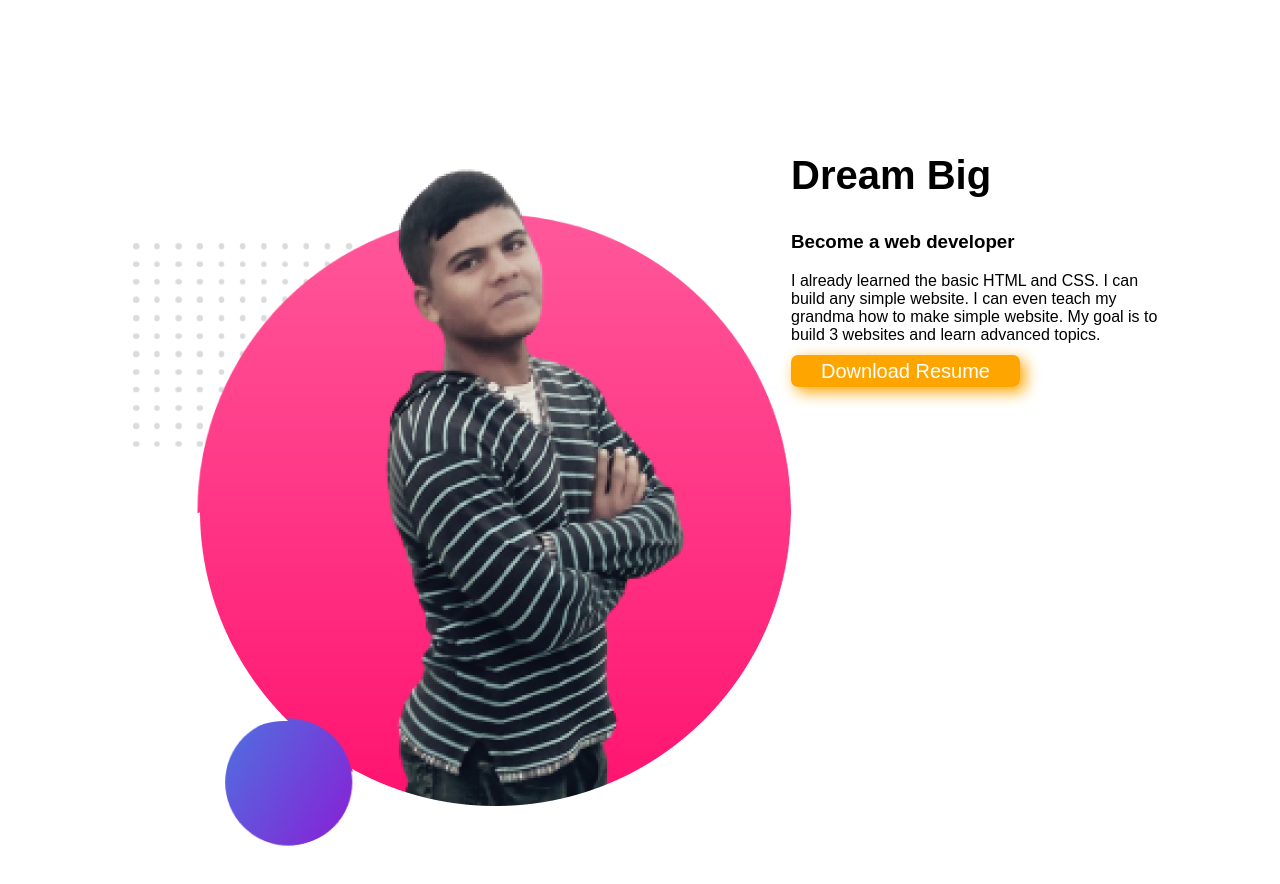
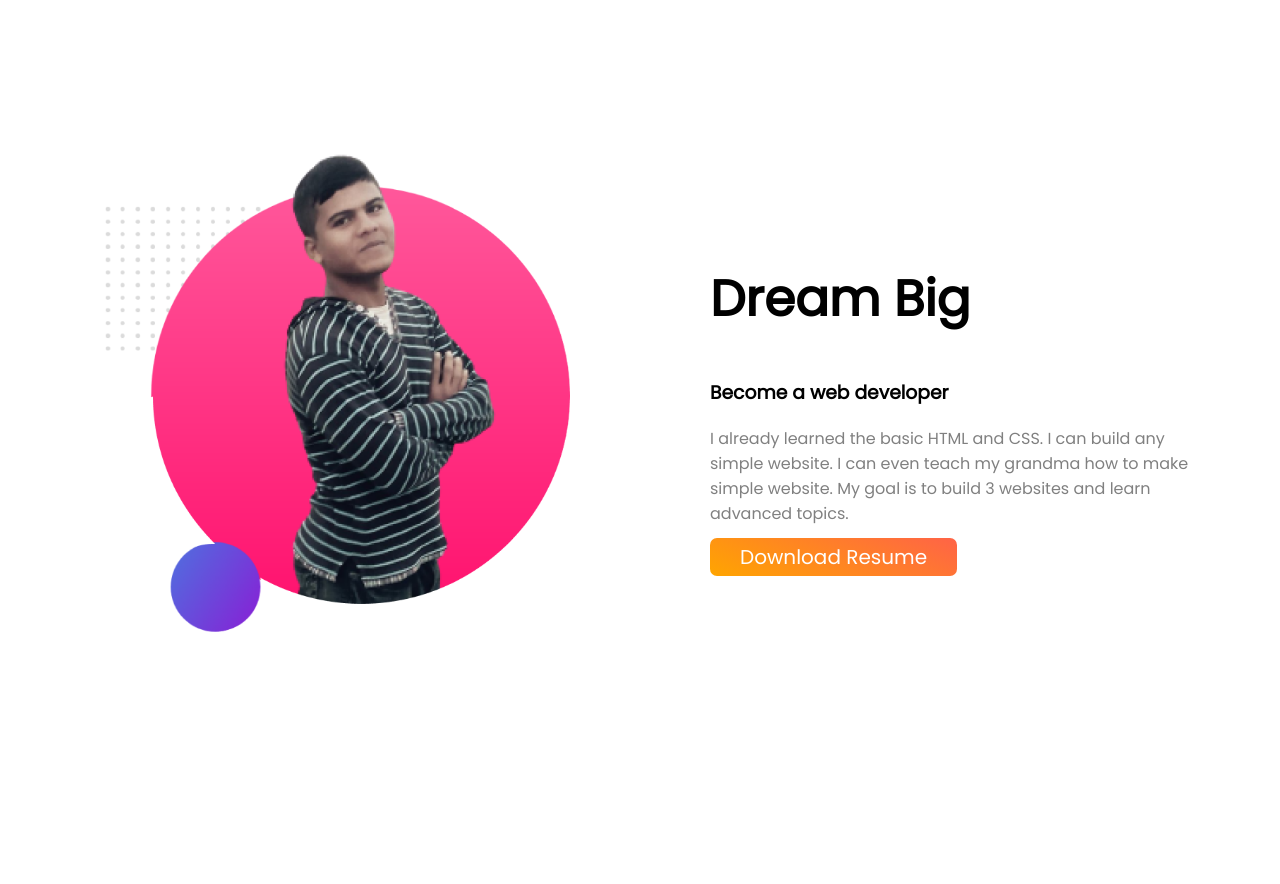
Before and after one commit to sohanemon/programming-hero-portfolio, a plain HTML site: page module4/index.html in a window 1280 px wide. Shown: the part 720-1604 px from the top of the page. Drawn offline with Linux system fonts and the light colour scheme.

Commit message:
2nd section done

```diff
--- a/module4/index.html
+++ b/module4/index.html
@@ -6,6 +6,12 @@
     <meta name="viewport" content="width=device-width, initial-scale=1.0" />
     <title>SohanEmon</title>
     <link rel="stylesheet" href="style.css" />
+    <link rel="preconnect" href="https://fonts.googleapis.com" />
+    <link rel="preconnect" href="https://fonts.gstatic.com" crossorigin />
+    <link
+      href="https://fonts.googleapis.com/css2?family=Poppins&display=swap"
+      rel="stylesheet"
+    />
   </head>
   <body>
     <section class="hero-section">
@@ -28,7 +34,7 @@
       <div class="hero-section--left">
         <img src="./img/full2.png" alt="second user image" />
       </div>
-      <div class="hero-section--right">
+      <div class="hero-section--right text-field">
         <h1>Dream Big</h1>
         <h3>Become a web developer</h3>
         <p>
--- a/module4/style.css
+++ b/module4/style.css
@@ -1,26 +1,42 @@
 .hero-section {
-  margin: 20px 100px;
+  margin: 20px 80px;
   display: flex;
   height: 100vh;
   justify-content: center;
 }
-.hero-section--left p {
+.hero-section p {
   color: gray;
 }
+.hero-section img {
+  width: 100%;
+}
+.hero-section div {
+  width: 50%;
+}
+.hero-section .text-field {
+  margin-top: 100px;
+  margin-left: 100px;
+}
+.hero-section--right {
+  padding-left: 20px;
+}
+.hero-section--left {
+  padding-right: 20px;
+}
 * {
-  font-family: sans-serif;
+  font-family: "Poppins", sans-serif;
 }
 .hero-section h1 {
-  font-size: 40px;
+  font-size: 50px;
 }
 .hero-section span {
   color: orange;
 }
 .btn-primary {
-  background-color: orange;
+  background-image: linear-gradient(25deg, orange, tomato);
   padding: 5px 30px;
   border-radius: 7px;
-  box-shadow: 5px 5px 15px orange;
+  /* box-shadow: 5px 5px 15px orange; */
   color: white;
   font-size: 20px;
   font-weight: 900px;
```
